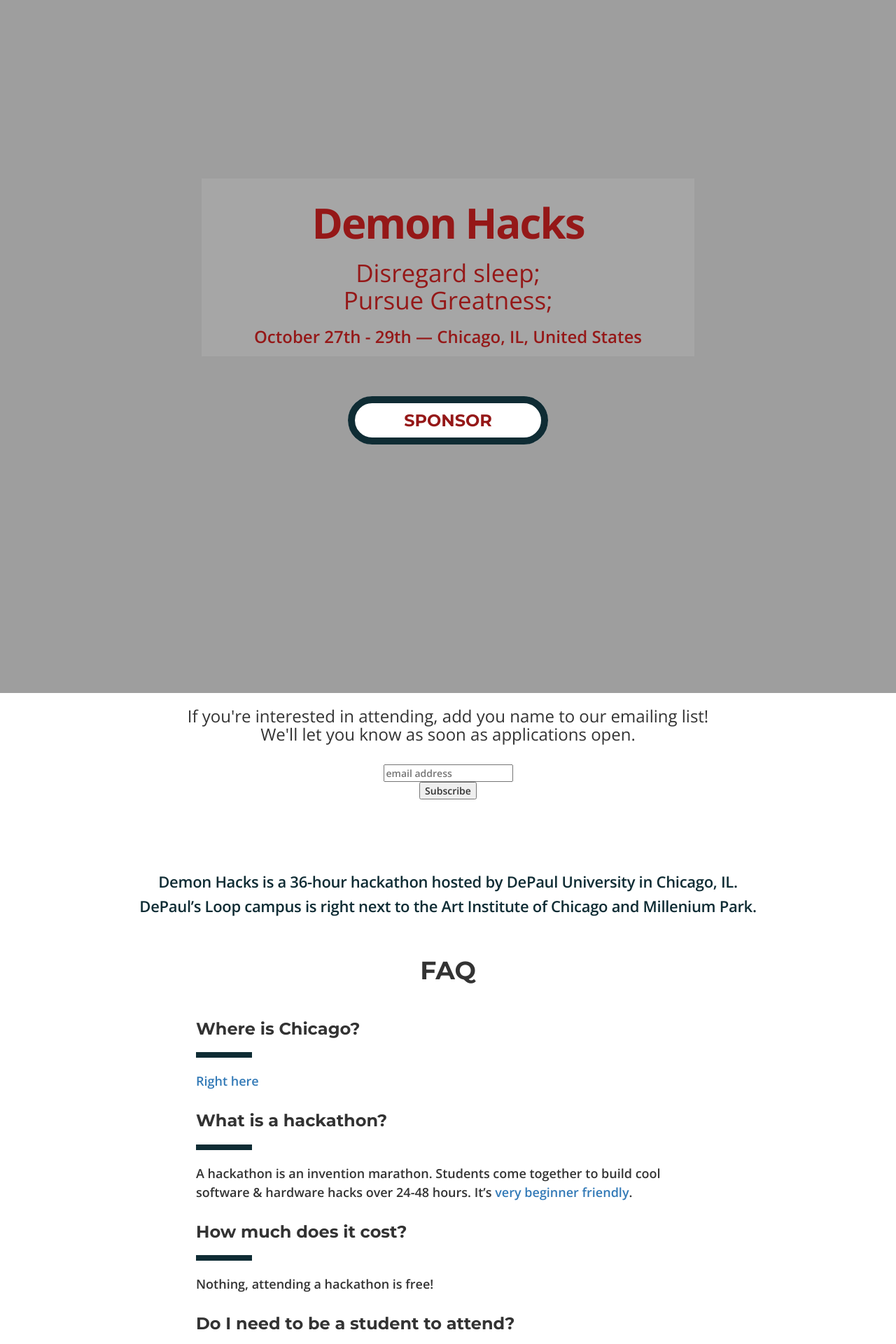
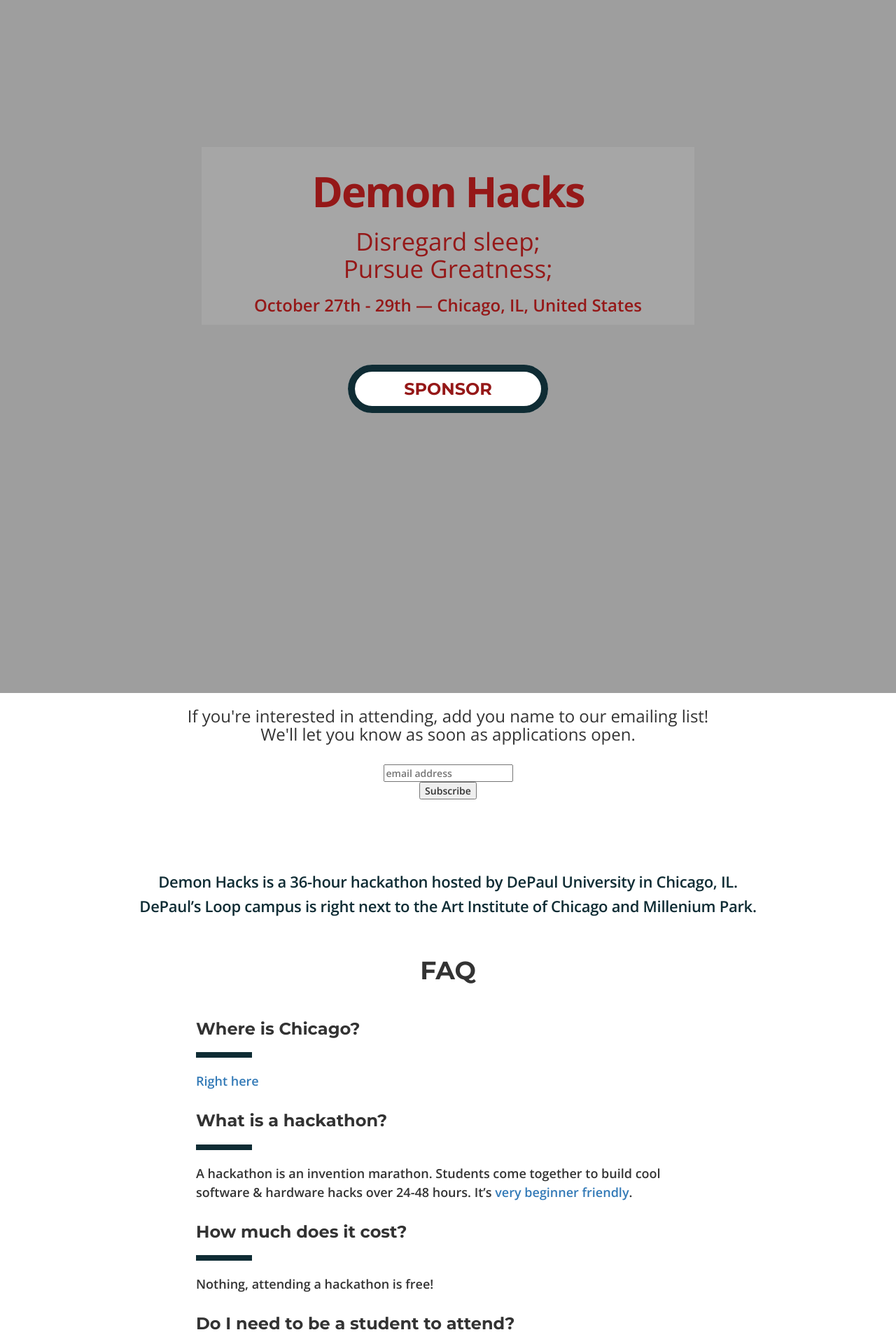
Before and after one commit to eselenic/demonhacks, a Jekyll site: the page built from index.html, in a window 1280 px wide. Shown: the top 1920 px of the page at 70% size. Built offline with Jekyll 4.4.1, drawn with Linux system fonts in a browser that asks for light colours; nearby versions of some CDN libraries; comment, search, counter and statistics services are not loaded; grey boxes are pictures that could not be loaded.

Commit message:
migration to demonhacks.com

```diff
--- a/css/original.css
+++ b/css/original.css
@@ -97,7 +97,7 @@
 }
 
 .hero .wrapper {
-  padding-top: 20vh;
+  padding-top: 15vh;
   min-width: 425px;
 }
 
```
